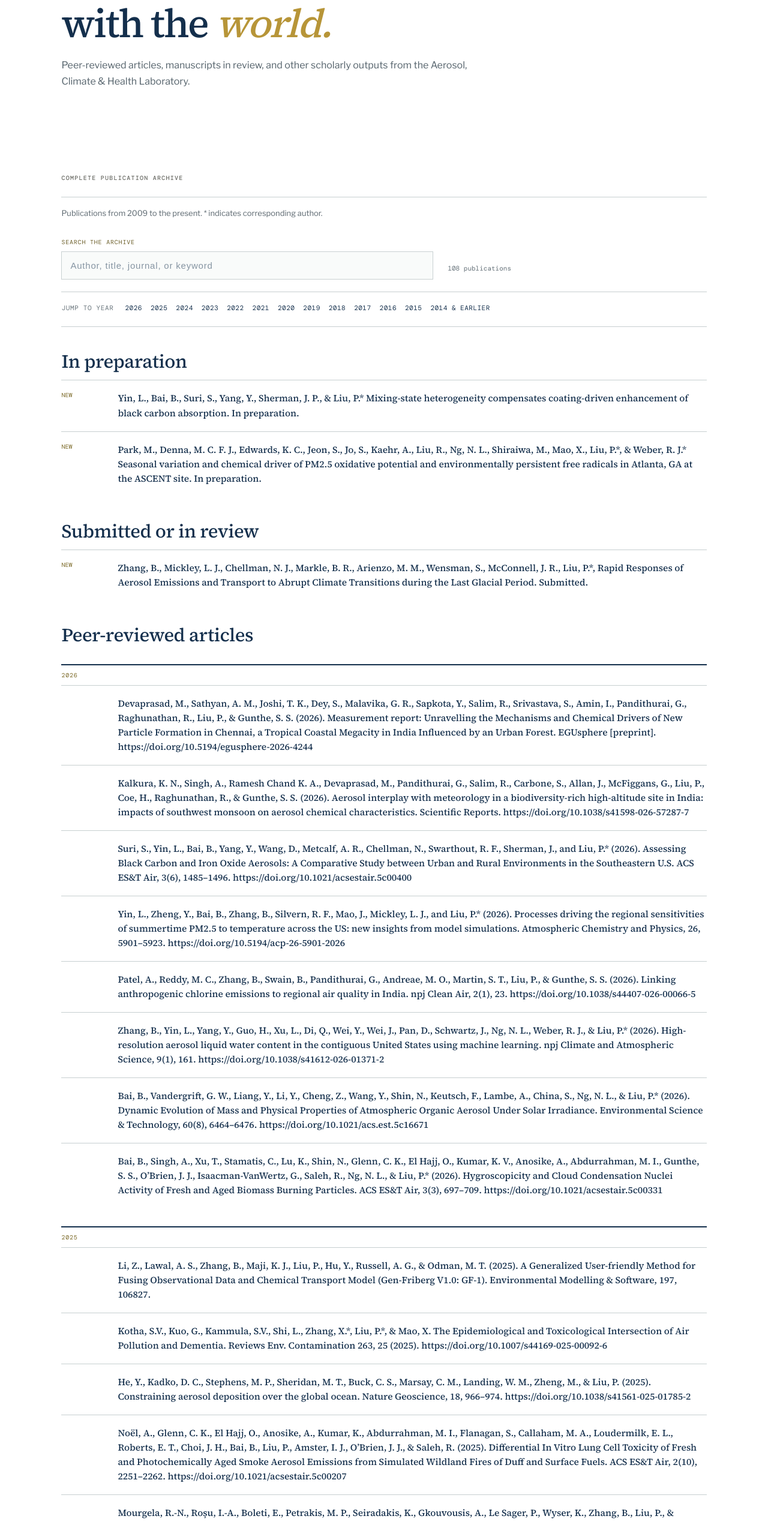
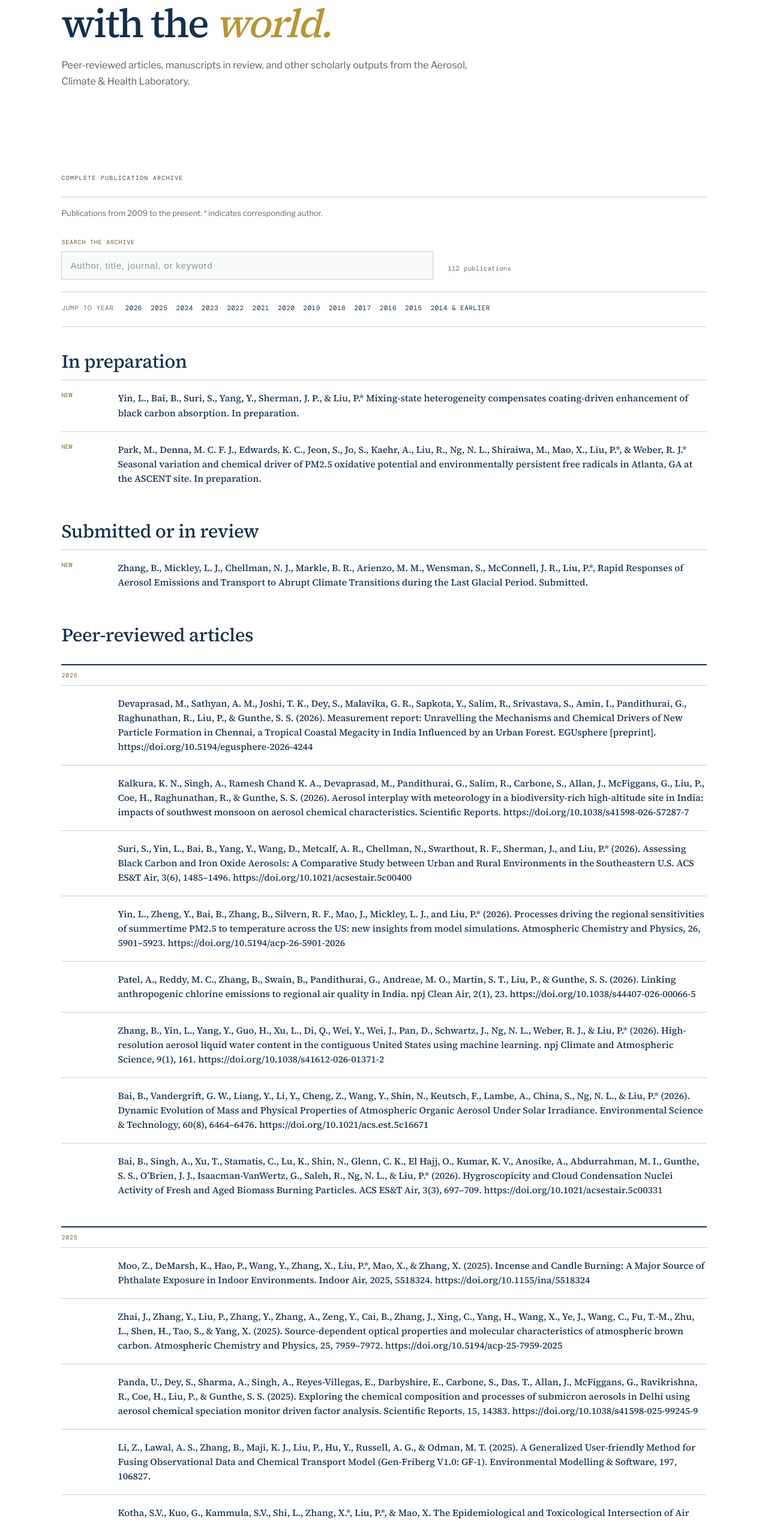
Before and after one commit to pengfeiliu371/aerosol-climate-health-lab-website, a Next.js app: page /publications in a window 1280 px wide. Shown: the part 243-2780 px from the top of the page at 60% size. Built offline with nearby package versions, Linux system fonts and the light colour scheme; no server answers.

Commit message:
Add missing publications and book citation

```diff
--- a/app/data/publications.ts
+++ b/app/data/publications.ts
@@ -18,6 +18,9 @@ export const peerReviewed = [
   "Bai, B., Vandergrift, G. W., Liang, Y., Li, Y., Cheng, Z., Wang, Y., Shin, N., Keutsch, F., Lambe, A., China, S., Ng, N. L., & Liu, P.* (2026). Dynamic Evolution of Mass and Physical Properties of Atmospheric Organic Aerosol Under Solar Irradiance. Environmental Science & Technology, 60(8), 6464–6476. https://doi.org/10.1021/acs.est.5c16671",
   "Bai, B., Singh, A., Xu, T., Stamatis, C., Lu, K., Shin, N., Glenn, C. K., El Hajj, O., Kumar, K. V., Anosike, A., Abdurrahman, M. I., Gunthe, S. S., O’Brien, J. J., Isaacman-VanWertz, G., Saleh, R., Ng, N. L., & Liu, P.* (2026). Hygroscopicity and Cloud Condensation Nuclei Activity of Fresh and Aged Biomass Burning Particles. ACS ES&T Air, 3(3), 697–709. https://doi.org/10.1021/acsestair.5c00331",
   "2025",
+  "Moo, Z., DeMarsh, K., Hao, P., Wang, Y., Zhang, X., Liu, P.*, Mao, X., & Zhang, X. (2025). Incense and Candle Burning: A Major Source of Phthalate Exposure in Indoor Environments. Indoor Air, 2025, 5518324. https://doi.org/10.1155/ina/5518324",
+  "Zhai, J., Zhang, Y., Liu, P., Zhang, Y., Zhang, A., Zeng, Y., Cai, B., Zhang, J., Xing, C., Yang, H., Wang, X., Ye, J., Wang, C., Fu, T.-M., Zhu, L., Shen, H., Tao, S., & Yang, X. (2025). Source-dependent optical properties and molecular characteristics of atmospheric brown carbon. Atmospheric Chemistry and Physics, 25, 7959–7972. https://doi.org/10.5194/acp-25-7959-2025",
+  "Panda, U., Dey, S., Sharma, A., Singh, A., Reyes-Villegas, E., Darbyshire, E., Carbone, S., Das, T., Allan, J., McFiggans, G., Ravikrishna, R., Coe, H., Liu, P., & Gunthe, S. S. (2025). Exploring the chemical composition and processes of submicron aerosols in Delhi using aerosol chemical speciation monitor driven factor analysis. Scientific Reports, 15, 14383. https://doi.org/10.1038/s41598-025-99245-9",
   "Li, Z., Lawal, A. S., Zhang, B., Maji, K. J., Liu, P., Hu, Y., Russell, A. G., & Odman, M. T. (2025). A Generalized User-friendly Method for Fusing Observational Data and Chemical Transport Model (Gen-Friberg V1.0: GF-1). Environmental Modelling & Software, 197, 106827.",
   "Kotha, S.V., Kuo, G., Kammula, S.V., Shi, L., Zhang, X.*, Liu, P.*, & Mao, X. The Epidemiological and Toxicological Intersection of Air Pollution and Dementia. Reviews Env. Contamination 263, 25 (2025). https://doi.org/10.1007/s44169-025-00092-6",
   "He, Y., Kadko, D. C., Stephens, M. P., Sheridan, M. T., Buck, C. S., Marsay, C. M., Landing, W. M., Zheng, M., & Liu, P. (2025). Constraining aerosol deposition over the global ocean. Nature Geoscience, 18, 966–974. https://doi.org/10.1038/s41561-025-01785-2",
@@ -83,7 +86,8 @@ export const peerReviewed = [
   "2019\nSong, S., Nenes, A., Gao, M., Zhang, Y., Liu, P., Shao, J., Ye, D., Xu, W., Lei, L., Sun, Y. and Liu, B., 2019. Thermodynamic Modeling Suggests Declines in Water Uptake and Acidity of Inorganic Aerosols in Beijing Winter Haze Events during 2014/2015–2018/2019. Environmental Science & Technology Letters, 6(12), pp.752-760.",
   "Han, Y., Gong, Z., Liu, P., de Sá, S. S., McKinney, K. A., & Martin, S. T.: Influence of Particle Surface Area Concentration on the Production of Organic Particulate Matter in a Continuously Mixed Flow Reactor. Environmental science & technology, 53(9), 4968-4976, 2019.",
   "Han, Y., Gong, Z., Ye, J., Liu, P., McKinney, K.A. and Martin, S.T., 2019. Quantifying the Role of the Relative Humidity-Dependent Physical State of Organic Particulate Matter in the Uptake of Semivolatile Organic Molecules. Environmental Science & Technology, 53(22), pp.13209-13218.",
-  "2018\nLiu, P., Song, M., Zhao, T. N., Gunthe, S. S., Ham, S., He, Y. P., Qin, Y. M., Gong, Z. H., Amorim, J. C., Bertram, A. K., Martin, S. T.: Resolving the Mechanisms of Hygroscopic Growth and Cloud Condensation Nuclei Activity for Organic Particulate Matter, Nature Communications, 9, 4076, doi:10.1038/s41467-018-06622-2, 2018.",
+  "2018\nWang, Y., Liu, P., Li, Y. J., Bateman, A. P., Martin, S. T., & Hung, H.-M. (2018). The Reactivity of Toluene-Derived Secondary Organic Material with Ammonia and the Influence of Water Vapor. The Journal of Physical Chemistry A, 122(38), 7739–7747. https://doi.org/10.1021/acs.jpca.8b06685",
+  "Liu, P., Song, M., Zhao, T. N., Gunthe, S. S., Ham, S., He, Y. P., Qin, Y. M., Gong, Z. H., Amorim, J. C., Bertram, A. K., Martin, S. T.: Resolving the Mechanisms of Hygroscopic Growth and Cloud Condensation Nuclei Activity for Organic Particulate Matter, Nature Communications, 9, 4076, doi:10.1038/s41467-018-06622-2, 2018.",
   "Liu, P., Li, Y. J., Wang, Y., Bateman, A. P., Zhang, Y., Gong, Z. H., Bertram, A. K., Martin, S. T.: Highly viscous states affect the browning of atmospheric organic particulate matter, ACS Central Science, 4(2), 207–215, 2018.",
   "Zhang, Y., Liu, P., Gong, Z., Geiger, F. M., Martin, S. T.: Production and Measurement of Organic Particulate Matter in a Flow Tube Reactor. JoVE (Journal of Visualized Experiments), (142), e55684, 2018.",
   "Gong, Z.; Han, Y.; Liu, P.; Ye, J.; Keutsch, F. N.; McKinney, K. A.; Martin, S. T., Influence of Particle Physical State on the Uptake of Medium-Sized Organic Molecules. Environ. Sci. Technol., 2018, 52 (15), 8381-8389.",
@@ -119,6 +123,10 @@ export const peerReviewed = [
   "Xiao, X. Z.; Liu, P.; Geng, F. H.; Gao, W.; Zhen, C. M.; Zhao, C. S., Comparison of black carbon aerosols in urban and suburban areas of Shanghai. J. App. Meteorol. Sci., 22, (2), 158-168, 2011 (in Chinese).",
   "Liu, P.; Liu, S. H.; Hu, F.; Lv, S.; Liu, H.; Zhang, Y.; Chen, G.; Liang, F., A comparison of the different methods for estimating turbulent fluxes and their errors. Acta Meteorologica Sinica, 68, (4), 487-500, 2010 (in Chinese).",
   "Liu, P., Zhao, C., Zhang, Q., Deng, Z., Huang, M., Ma, X., and Tie, X.: Aircraft study of aerosol vertical distributions over Beijing and their optical properties, Tellus B, 61, 756-767, 2009."
+];
+
+export const books = [
+  "Zhang, Y., Liu, P., Han, Y., Li, Y., Chen, Q., Kuwata, M., & Martin, S. T. (2022). Aerosols in Atmospheric Chemistry. ACS In Focus. American Chemical Society. https://doi.org/10.1021/acsinfocus.7e5020",
 ];
 
 export const supplementalLinks = [
```
